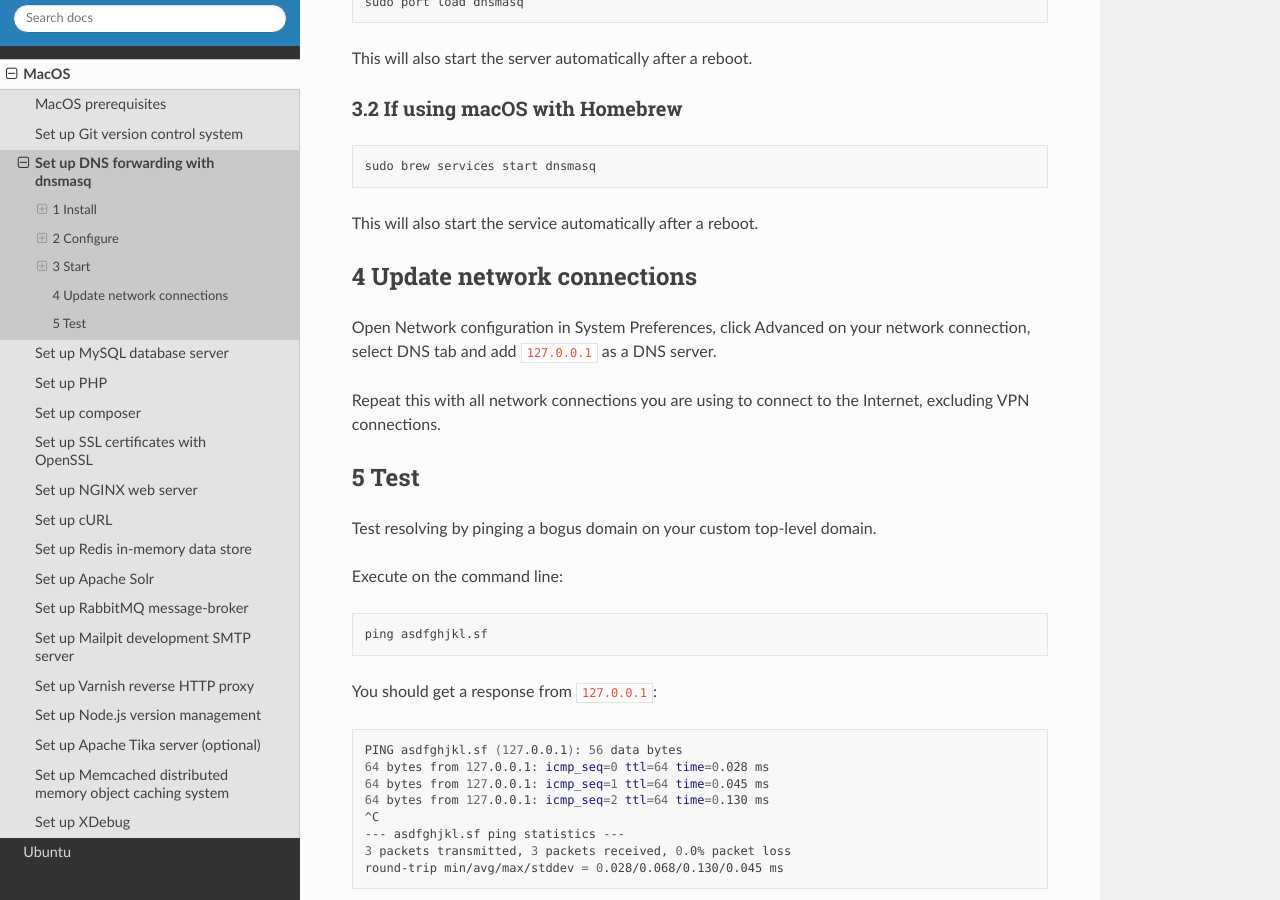
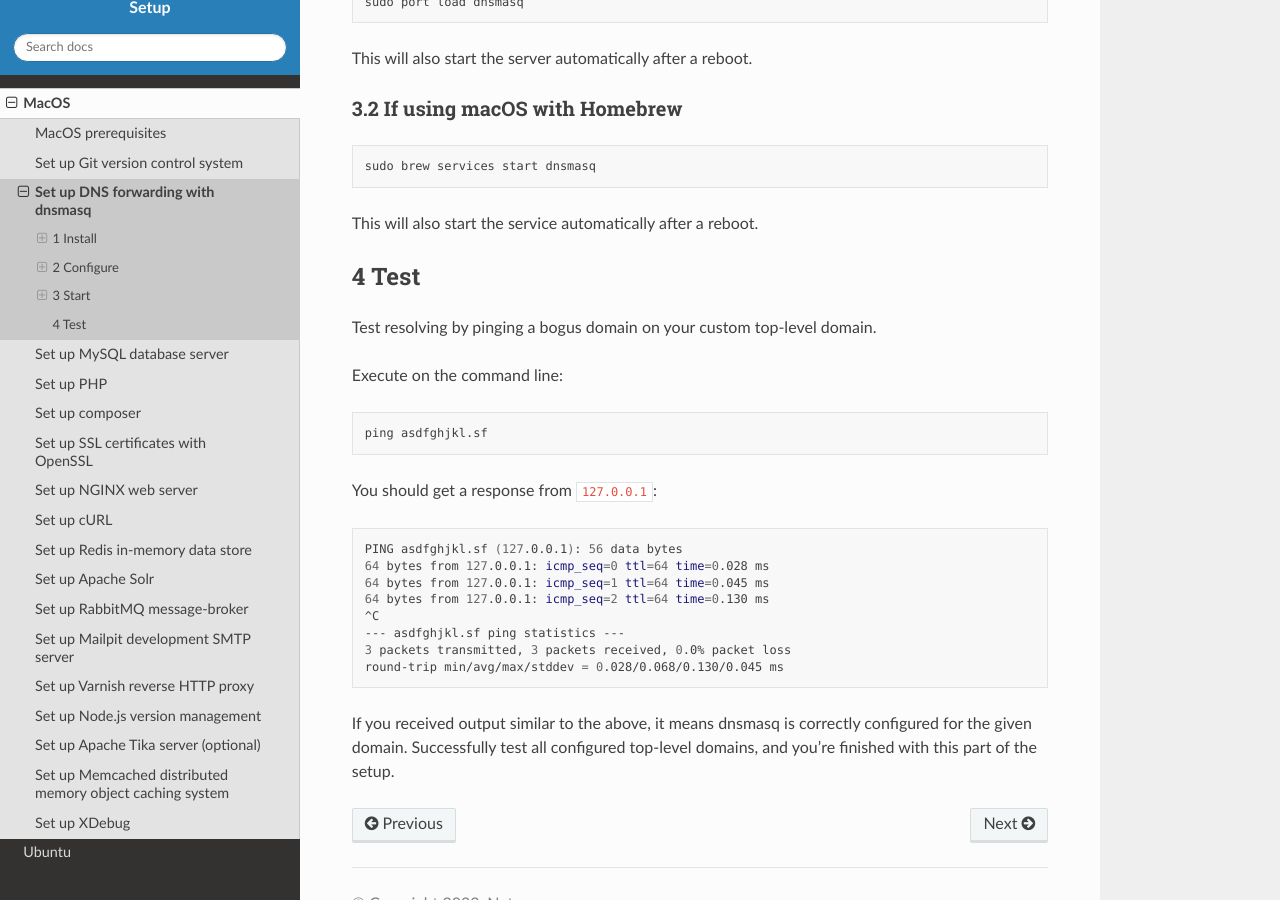
Before and after one commit to netgen/local-development-setup, a Sphinx documentation site: the page built from docs/source/macos/dnsmasq.rst, in a window 1280 px wide and 900 px high, scrolled down 1550 px. Built offline with Sphinx 7.4.7 and the Read the Docs theme 3.1.0, drawn with Linux system fonts in a browser that asks for light colours; formulas are drawn with MathJax 3; pages that are not in the unit, such as notebooks, are missing from menus.

Commit message:
NGSTACK-1022 remove dnsmasq step for updating network connections

```diff
--- a/docs/source/macos/dnsmasq.rst
+++ b/docs/source/macos/dnsmasq.rst
@@ -94,17 +94,7 @@
 
 This will also start the service automatically after a reboot.
 
-4 Update network connections
-----------------------------
-
-Open Network configuration in System Preferences, click Advanced on your
-network connection, select DNS tab and add ``127.0.0.1`` as a DNS
-server.
-
-Repeat this with all network connections you are using to connect to the
-Internet, excluding VPN connections.
-
-5 Test
+4 Test
 ------
 
 Test resolving by pinging a bogus domain on your custom top-level
```
